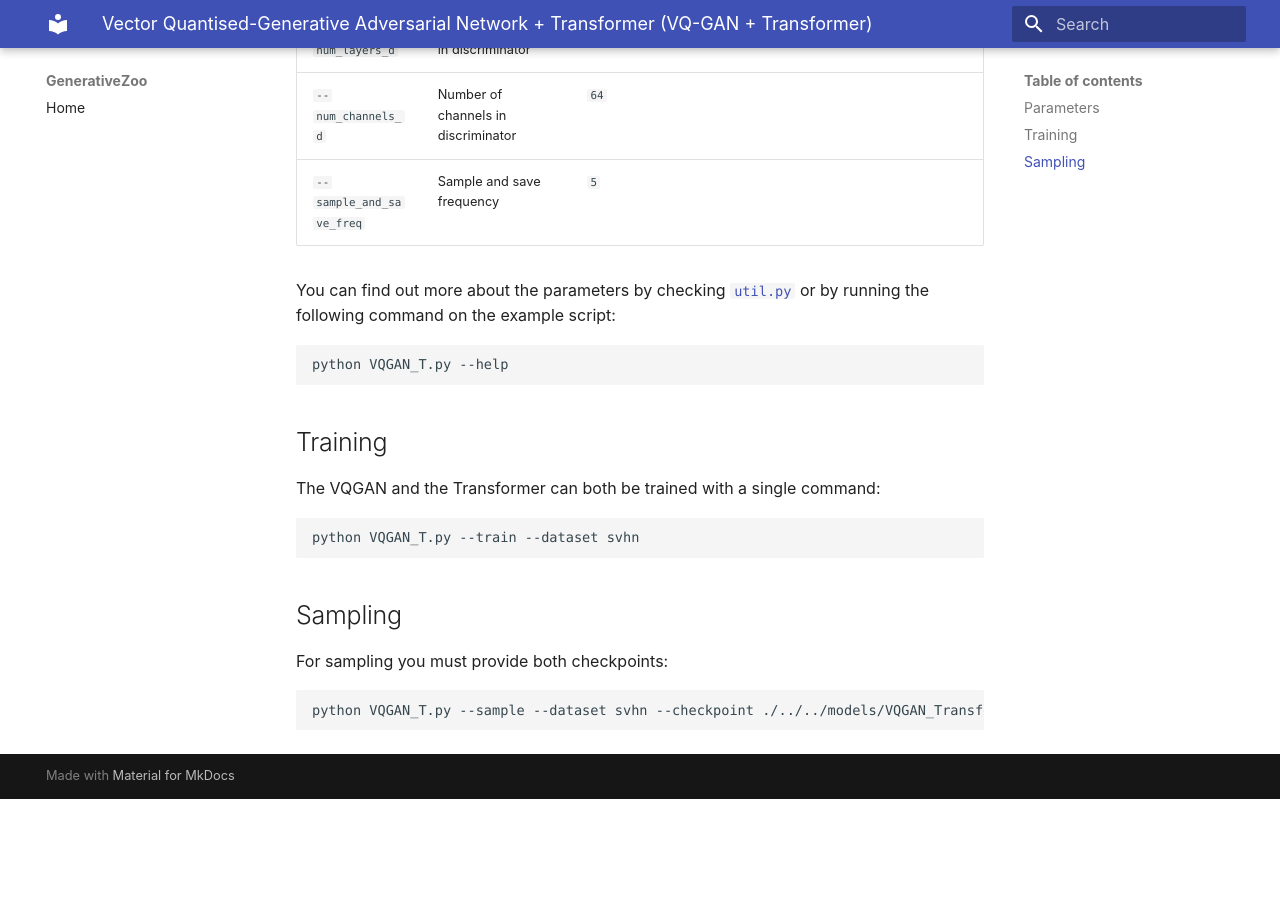
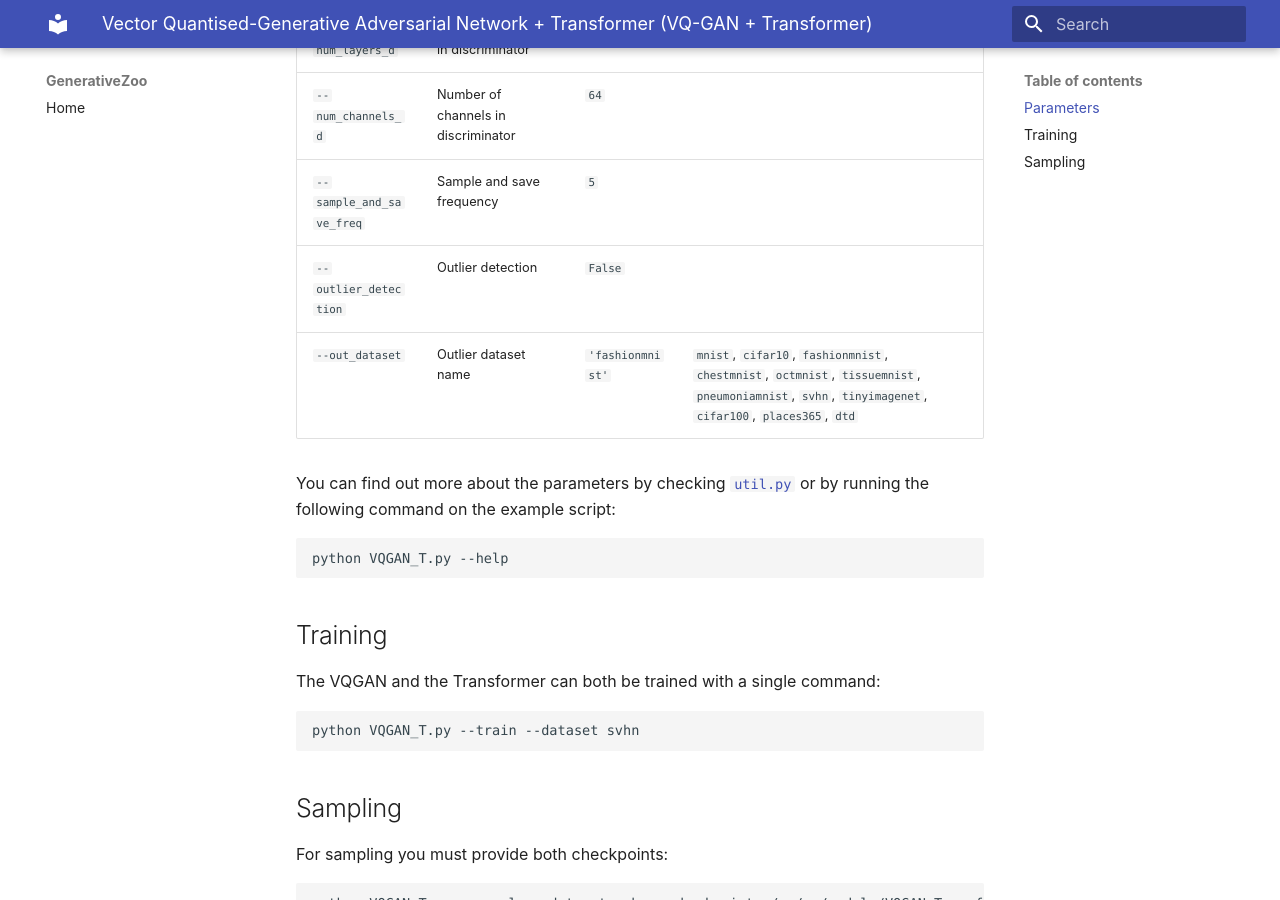
Before and after one commit to caetas/GenerativeZoo, an MkDocs documentation site: the page built from docs/VQGAN_Transformer.md, in a window 1280 px wide and 900 px high, scrolled down 2221 px. Built offline with MkDocs 1.6.1 and Material for MkDocs 9.7.7, drawn with Linux system fonts in a browser that asks for light colours; before the commit the page ends 3020 px from its top, so only the background shows below that.

Commit message:
Minor documentation update

```diff
--- a/docs/VQGAN_Transformer.md
+++ b/docs/VQGAN_Transformer.md
@@ -33,6 +33,8 @@
 | `--num_layers_d`            | Number of layers in discriminator                | `3`        |                                                              |
 | `--num_channels_d`          | Number of channels in discriminator              | `64`       |                                                              |
 | `--sample_and_save_freq`    | Sample and save frequency                        | `5`        |                                                              |
+| `--outlier_detection`       | Outlier detection                                | `False`    |                                                              |
+| `--out_dataset`             | Outlier dataset name                             | `'fashionmnist'`| `mnist`, `cifar10`, `fashionmnist`, `chestmnist`, `octmnist`, `tissuemnist`, `pneumoniamnist`, `svhn`, `tinyimagenet`, `cifar100`, `places365`, `dtd` |
 
 You can find out more about the parameters by checking [`util.py`](./../src/generativezoo/utils/util.py) or by running the following command on the example script:
 
```
